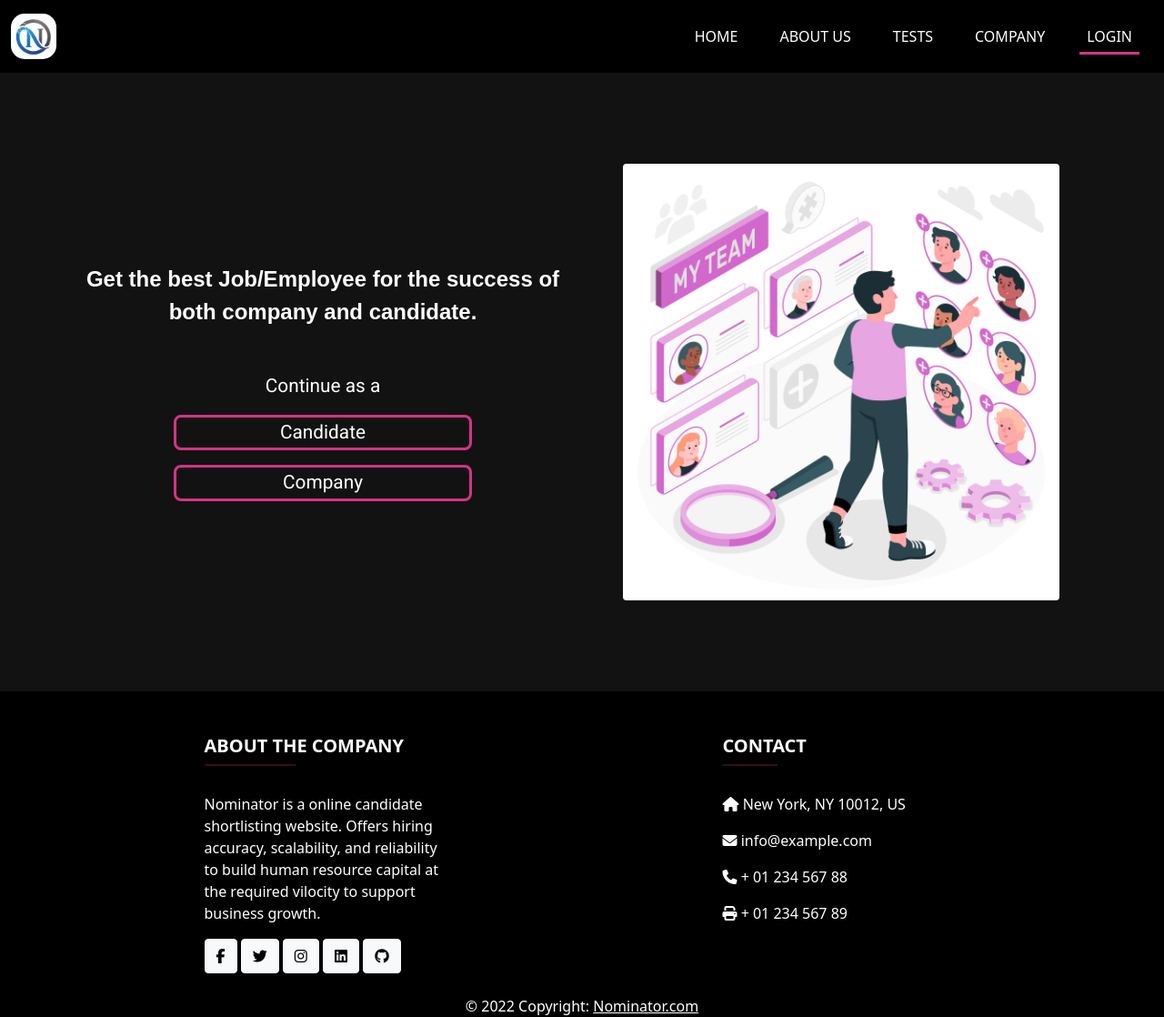
After one commit to shantanavKapse/MinorProject, a Flask app: page /login in a window 1280 px wide. The commit adds this page. Shown: the whole page at 91% size. Run offline with Flask 2, Linux system fonts and the light colour scheme; some libraries are stand-ins or nearby versions.

Commit message:
added selection page candidate/company

```diff
--- a/auth.py
+++ b/auth.py
@@ -8,9 +8,9 @@ import views
 
 auth = Blueprint('auth', __name__)
 
-@auth.route('/signup')
+@auth.route('/login')
 def signup():
-    return render_template('signup.html')
+    return render_template('login.html')
 
 @auth.route('/signup-candidate')
 def signup_candidate():
--- /dev/null
+++ b/static/css/login.css
@@ -0,0 +1,59 @@
+body {
+    background-color: #010101;
+    color: white;
+  }
+.main{
+  min-height: 85vh;
+  display: flex;
+  align-items: center;
+}
+  .heading {
+    font-family: "Archivo Black", sans-serif;
+    text-align: center;
+    font-size: 1.5rem;
+    font-weight: 900;
+  }
+
+  .continue {
+    text-align: center;
+    font-family: "Roboto", sans-serif;
+    font-size: 1.3rem;
+    margin-top: 3rem;
+  }
+  .bton {
+    text-align: center;
+  }
+  .bttn {
+    font-family: "Roboto", sans-serif;
+    font-size: 1.3rem;
+    width: 60%;
+    color: white;
+    border: 3px solid #d63384;
+    border-radius: 8px;
+    background-color: transparent;
+  }
+
+  .bttn:hover {
+    background-color: #d63384;
+  }
+  .banner {
+    height: 60vh;
+    display: flex;
+    align-items: center;
+    justify-content: center;
+  }
+  .left{
+    display: flex;
+  }
+  .text{
+    margin: auto;
+  }
+  .select-img{
+    max-width:100%;
+    max-height:100%;
+  }
+  @media only screen and (max-width: 790px){
+    .banner{
+      display: none;
+    }
+  }
--- a/static/css/test_detail.css
+++ b/static/css/test_detail.css
@@ -16,7 +16,7 @@
 .test-detail-container{
     padding: 3em;
     box-shadow: 0 0 10px 5px #090909;
-    background-color: #161616;
+    background-color: #2e2c2c;
     display: flex;
 }
 
--- /dev/null
+++ b/templates/login.html
@@ -0,0 +1,38 @@
+{% extends 'base.html' %}
+{% block css %}
+    <link rel="stylesheet" href="{{url_for('static', filename='css/login.css' )}}">
+{% endblock %}
+{% block title %}
+    Home | Login
+{% endblock %}
+
+{% block body %}
+<div class="main">
+    <div class="container">
+      <div class="row d-flex align-items-stretch">
+        <div class="col left">
+          <div class="text">
+            <div class="heading">
+              <p>Get the best Job/Employee for the
+                success of both company and candidate.</p>
+            </div>
+            <div class="continue">
+              Continue as a
+            </div>
+            <div class="bton mt-3">
+              <div><button class="bttn " onclick="location.href = '/login-candidate'">Candidate</button></div>
+              <div><button class="mt-3 bttn" onclick="location.href = '/login-company'">Company</button></div>
+            </div>
+          </div>
+        </div>
+        <div class="col banner">
+          <img class="img rounded select-img" src="/static/img/choose.jpg">
+        </div>
+      </div>
+    </div>
+  </div>
+
+{% endblock %}
+
+{% block js %}
+{% endblock %}
--- a/templates/navbar.html
+++ b/templates/navbar.html
@@ -25,7 +25,7 @@
                 </a>
                 {% endif %}
                 {% if not current_user.is_authenticated %}
-                <a href="/signup" id="clickid5" class="nav-item nav-link">Login</a>
+                <a href="/login" id="clickid5" class="nav-item nav-link">Login</a>
                 {% endif %}
                 {% if current_user.is_authenticated %}
                 <a href="{{ url_for('auth.logout') }}" class="navbar-item">
```
Also changed, not shown: templates/signup.html (deleted, +0 -29 lines), static/img/about_img.jpg (added), static/img/choose.jpg (added).
